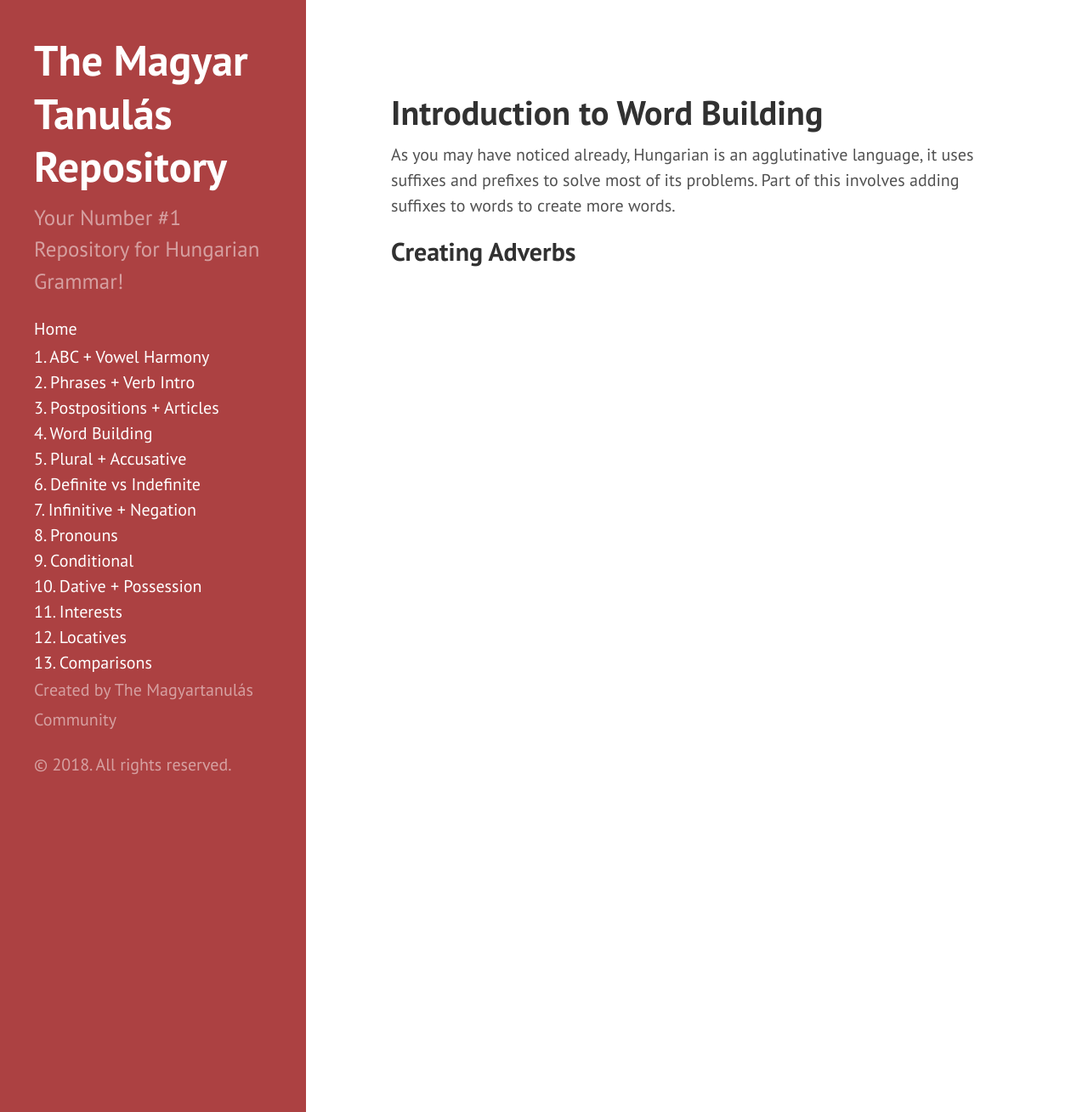
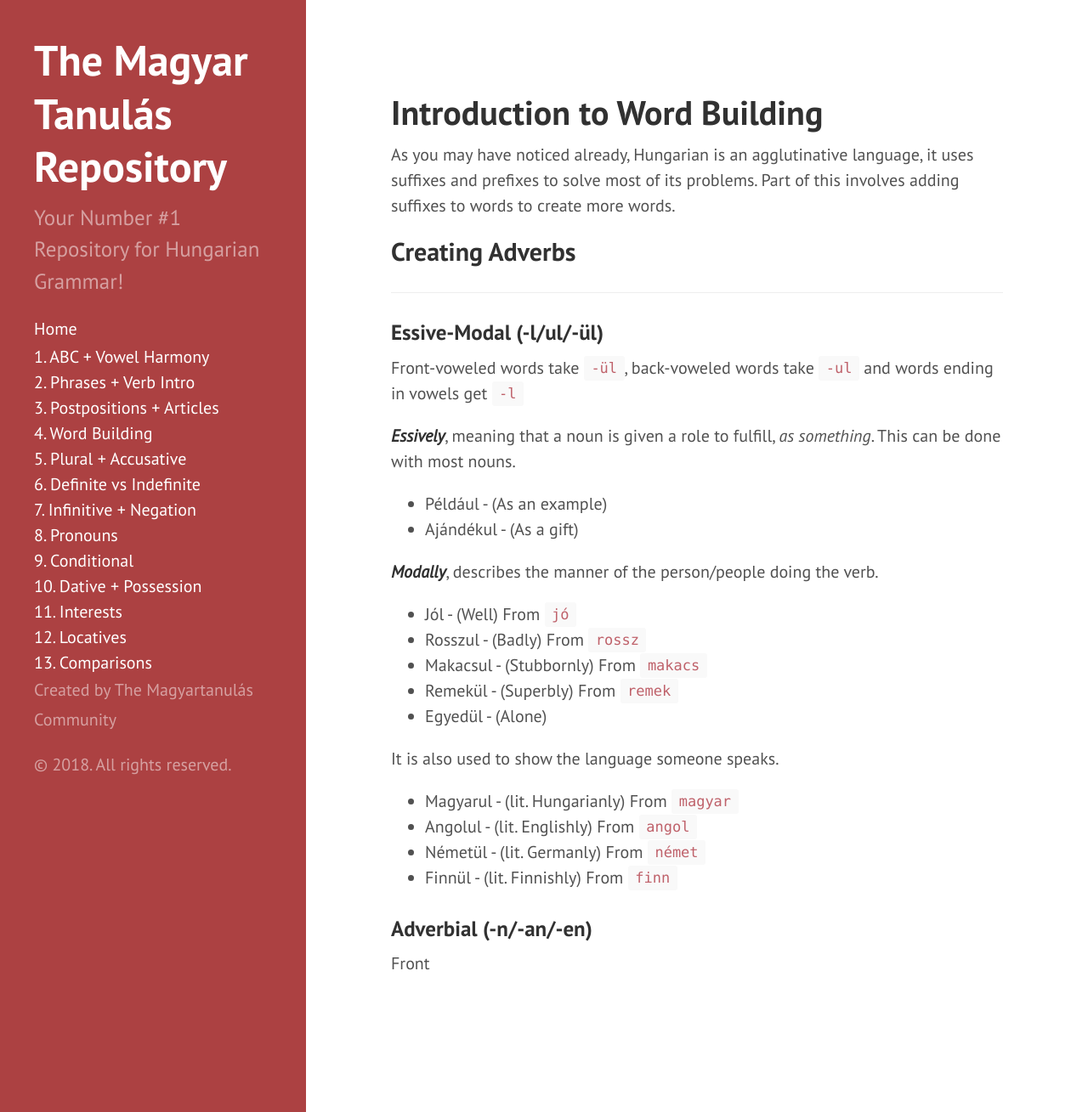
Before and after one commit to Magyartanulas/magyartanulas.github.io, a Jekyll site: the page built from word_building.md, in a window 1280 px wide and 1309 px high. Shown: the whole window at 85% size. Built offline with Jekyll 4.4.1, drawn with Linux system fonts in a browser that asks for light colours; Markdown is read by kramdown in place of the engine named in the settings.

Commit message:
Update word_building.md

```diff
--- a/word_building.md
+++ b/word_building.md
@@ -6,3 +6,32 @@ title: Introduction to Word Building
 As you may have noticed already, Hungarian is an agglutinative language, it uses suffixes and prefixes to solve most of its problems. Part of this involves adding suffixes to words to create more words.
 
 ## Creating Adverbs
+---
+
+### Essive-Modal (-l/ul/-ül)
+
+Front-voweled words take `-ül`, back-voweled words take `-ul` and words ending in vowels get `-l`
+
+***Essively***, meaning that a noun is given a role to fulfill, *as something*. This can be done with most nouns.
+
+* Például - (As an example)
+* Ajándékul - (As a gift)
+
+***Modally***, describes the manner of the person/people doing the verb.
+
+* Jól - (Well) From `jó`
+* Rosszul - (Badly) From `rossz`
+* Makacsul - (Stubbornly) From `makacs`
+* Remekül - (Superbly) From `remek`
+* Egyedül - (Alone)
+
+It is also used to show the language someone speaks.
+
+* Magyarul - (lit. Hungarianly) From `magyar`
+* Angolul - (lit. Englishly) From `angol`
+* Németül - (lit. Germanly) From `német`
+* Finnül - (lit. Finnishly) From `finn`
+
+### Adverbial (-n/-an/-en)
+
+Front
```
